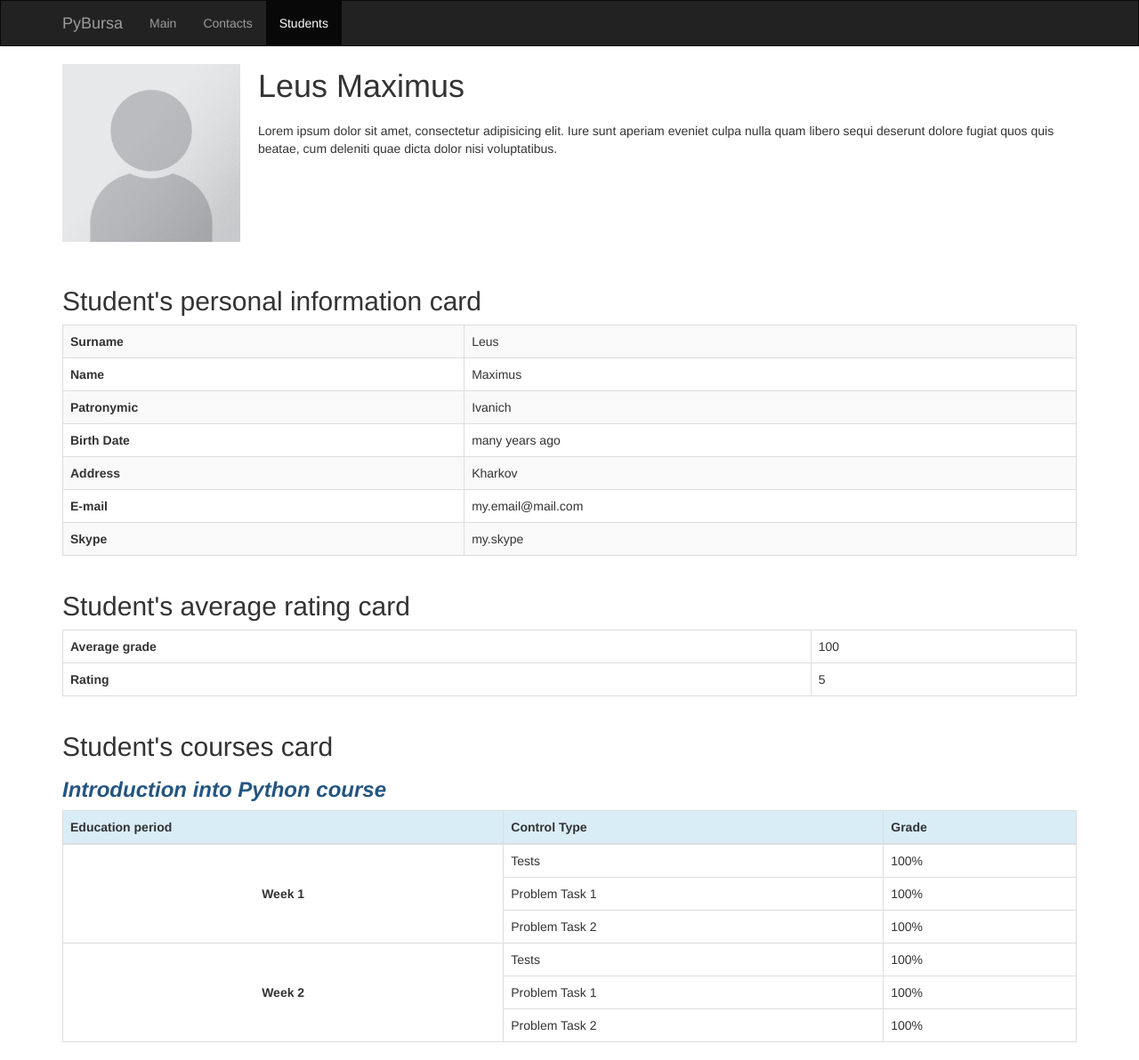
After one commit to vpikalova/ooniversity_django_courses_06, a Python web app: template templates/student_detail.html in a window 1280 px wide. The commit adds this page. Shown: the whole page at 89% size. Run offline with Jinja, Linux system fonts and the light colour scheme; the template is opened without the code that fills it, so the values that code supplies are empty; some libraries are stand-ins or nearby versions.

Commit message:
added kz2

```diff
--- a/static/css/style.css
+++ b/static/css/style.css
@@ -1,3 +1,11 @@
+.table caption {
+  font-style: italic;
+  font-weight: bold;
+  font-size: 24px;
+  line-height: 1.2;
+  color: #245580;
+}
+
 .navbar-inverse {
   -webkit-border-radius: 0;
   -moz-border-radius: 0;
@@ -66,6 +74,40 @@
   word-break: break-word;
 }
 
+.well p:last-child {
+  margin-bottom: 0;
+}
+
+.user-header {
+  margin: 0 0 50px;
+  overflow: hidden;
+}
+
+.user-header__image {
+  float: left;
+  width: 200px;
+  margin-right: 20px;
+}
+
+.user-header__image img {
+  width: 100%;
+  height: auto;
+}
+
+.user-header__text {
+  padding-top: 5px;
+  overflow: hidden;
+}
+
+.user-header__title {
+  margin: 0 0 20px;
+}
+
+.course-table .tests-period {
+  text-align: center;
+  vertical-align: middle;
+}
+
 @media (min-width:600px) {
   .persons-list {
     display: -webkit-box;
--- a/templates/contact.html
+++ b/templates/contact.html
@@ -20,6 +20,7 @@
                 <ul class="nav navbar-nav">
                     <li><a href="index.html">Main</a></li>
                     <li class="active"><a href="contact.html">Contacts</a></li>
+                    <li><a href="student_list.html">Students</a></li>
                 </ul>
             </div>
         </div>
--- a/templates/index.html
+++ b/templates/index.html
@@ -20,6 +20,7 @@
                 <ul class="nav navbar-nav">
                     <li class="active"><a href="index.html">Main</a></li>
                     <li><a href="contact.html">Contacts</a></li>
+                    <li><a href="student_list.html">Students</a></li>
                 </ul>
             </div>
         </div>
--- /dev/null
+++ b/templates/student_detail.html
@@ -0,0 +1,140 @@
+<!DOCTYPE html>
+<html lang="en">
+<head>
+    <meta charset="UTF-8">
+    <meta name="viewport" content="width=device-width, initial-scale=1.0">
+    <title>PyBursa student detail</title>
+    <link href="https://fonts.googleapis.com/css?family=Roboto+Condensed:400,400i,700,700i" rel="stylesheet">
+    <link rel="stylesheet" href="../static/css/bootstrap.min.css">
+    <link rel="stylesheet" href="../static/css/style.css">
+</head>
+<body>
+    <nav class="navbar navbar-inverse">
+        <div class="container">
+            <div class="navbar-header">
+                <button type="button" class="navbar-toggle collapsed menu-opener" data-toggle="collapse" data-target="#main-nav">Menu</button>
+                <a class="navbar-brand" href="index.html">PyBursa</a>
+            </div>
+
+            <div class="collapse navbar-collapse" id="main-nav">
+                <ul class="nav navbar-nav">
+                    <li><a href="index.html">Main</a></li>
+                    <li><a href="contact.html">Contacts</a></li>
+                    <li class="active"><a href="student_list.html">Students</a></li>
+                </ul>
+            </div>
+        </div>
+    </nav>
+
+    <div class="page-content">
+        <div class="container">
+
+            <div class="user-header">
+                <div class="user-header__image">
+                    <img src="../static/images/profile-placeholder.png" alt="user photo">
+                </div>
+
+                <div class="user-header__text">
+                    <h1 class="user-header__title">Leus Maximus</h1>
+                    <p>Lorem ipsum dolor sit amet, consectetur adipisicing elit. Iure sunt aperiam eveniet culpa nulla quam libero sequi deserunt dolore fugiat quos quis beatae, cum deleniti quae dicta dolor nisi voluptatibus.</p>
+                </div>
+            </div>
+
+            <h2>Student's personal information card</h2>
+            <div class="table-responsive">
+                <table class="table table-bordered table-striped">
+                    <tr>
+                        <th>Surname</th>
+                        <td>Leus</td>
+                    </tr>
+                    <tr>
+                        <th>Name</th>
+                        <td>Maximus</td>
+                    </tr>
+                    <tr>
+                        <th>Patronymic</th>
+                        <td>Ivanich</td>
+                    </tr>
+                    <tr>
+                        <th>Birth Date</th>
+                        <td>many years ago</td>
+                    </tr>
+                    <tr>
+                        <th>Address</th>
+                        <td>Kharkov</td>
+                    </tr>
+                    <tr>
+                        <th>E-mail</th>
+                        <td>my.email@mail.com</td>
+                    </tr>
+                    <tr>
+                        <th>Skype</th>
+                        <td>my.skype</td>
+                    </tr>
+                </table>
+            </div>
+
+            <h2>Student's average rating card</h2>
+            <div class="table-responsive">
+                <table class="table table-bordered">
+                    <tr>
+                        <th>Average grade</th>
+                        <td>100</td>
+                    </tr>
+                    <tr>
+                        <th>Rating</th>
+                        <td>5</td>
+                    </tr>
+                </table>
+            </div>
+
+            <h2>Student's courses card</h2>
+            <div class="table-responsive">
+                <table class="table table-bordered course-table">
+                    <caption>Introduction into Python course</caption>
+                    <thead>
+                        <tr class="info">
+                            <th>Education period</th>
+                            <th>Control Type</th>
+                            <th>Grade</th>
+                        </tr>
+                    </thead>
+                    <tbody>
+                        <tr>
+                            <th rowspan="3" class="tests-period">Week 1</th>
+                            <td>Tests</td>
+                            <td>100%</td>
+                        </tr>
+                         <tr>
+                            <td>Problem Task 1</td>
+                            <td>100%</td>
+                        </tr>
+                        <tr>
+                            <td>Problem Task 2</td>
+                            <td>100%</td>
+                        </tr>
+
+                        <tr>
+                            <th rowspan="3" class="tests-period">Week 2</th>
+                            <td>Tests</td>
+                            <td>100%</td>
+                        </tr>
+                         <tr>
+                            <td>Problem Task 1</td>
+                            <td>100%</td>
+                        </tr>
+                        <tr>
+                            <td>Problem Task 2</td>
+                            <td>100%</td>
+                        </tr>
+                    </tbody>
+                </table>
+            </div>
+
+        </div>
+    </div>
+
+    <script src="https://ajax.googleapis.com/ajax/libs/jquery/3.1.1/jquery.min.js"></script>
+    <script src="../static/js/bootstrap.min.js"></script>
+</body>
+</html>
```
Also changed, not shown: templates/student_list.html (added, +99 -0 lines).
